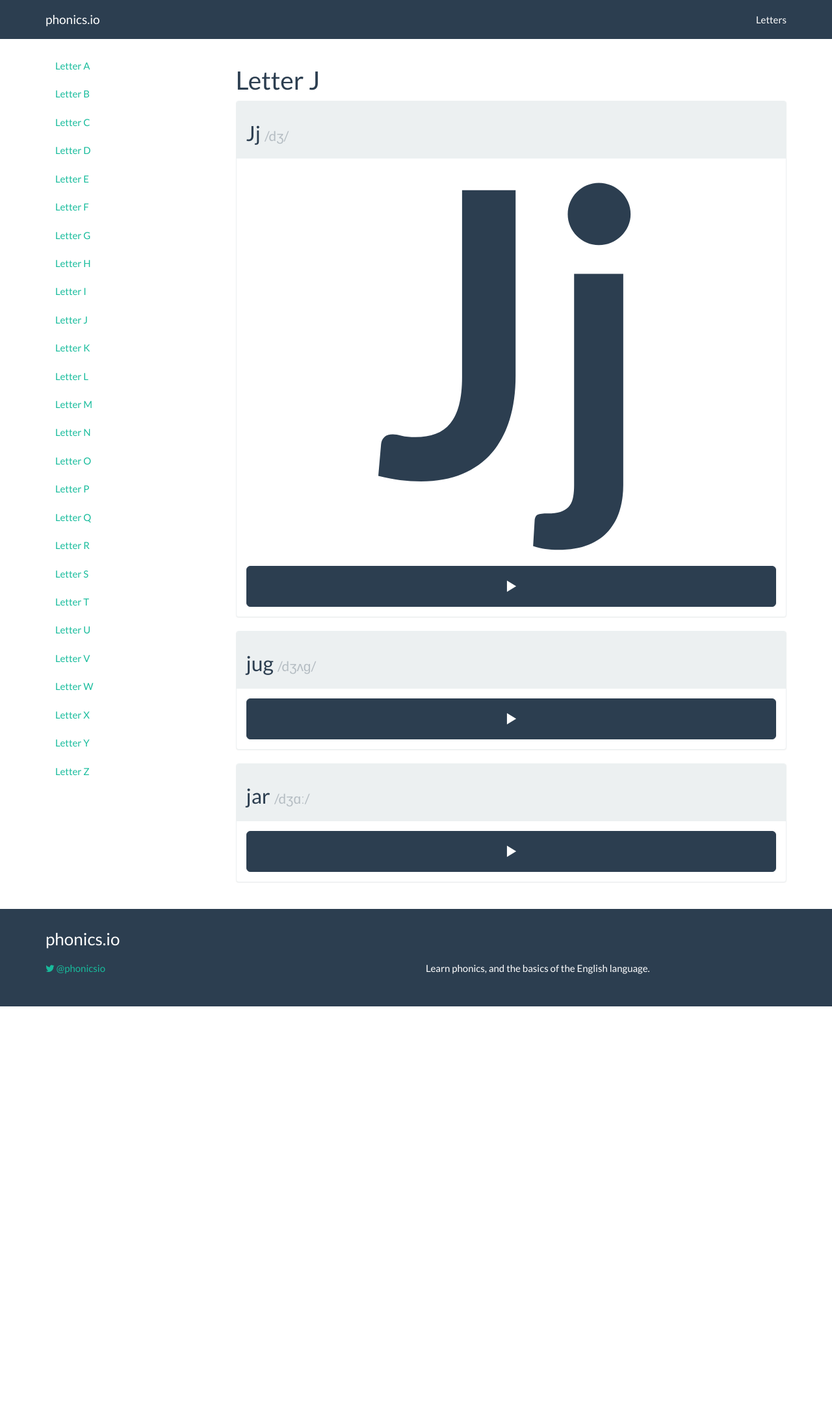
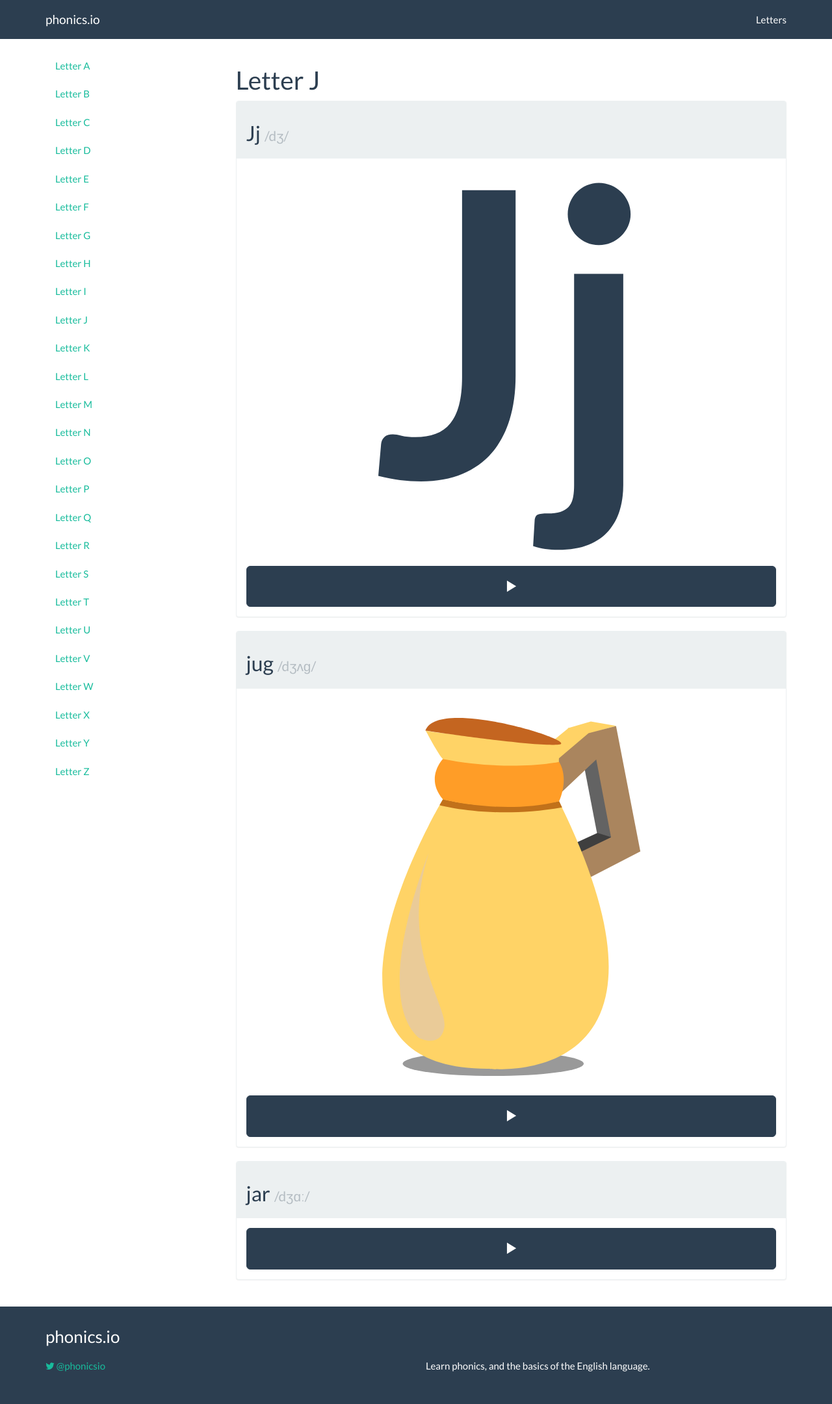
Before and after one commit to irmbrady/phonics.io, a Jekyll site: the page built from letters/j.html, in a window 1280 px wide. Shown: the whole page at 65% size. Built offline with Jekyll 4.4.1, drawn with Linux system fonts in a browser that asks for light colours; nearby versions of some CDN libraries; before the commit the page ends 1549 px from its top, so only the background shows below that.

Commit message:
Added jug svg

```diff
--- a/letters/j.html
+++ b/letters/j.html
@@ -26,7 +26,7 @@
     <h2>jug <small>/dʒʌɡ/</small></h2>
   </div>
   <div class="panel-body">
-    <!-- <img src="/../resources/images/XX.svg" alt="XX" style="width: 100%; display: block;"/> -->
+    <img src="/../resources/images/jug.svg" alt="jug" style="width: 100%; display: block;"/>
     <audio id="say-jug">
       <source src="/../resources/sounds/mp3/jug.mp3" type="audio/mpeg" />
       <source src="/../resources/sounds/ogg/jug.ogg" type="audio/ogg" />
```
Also changed, not shown: resources/images/jug.svg (added).
